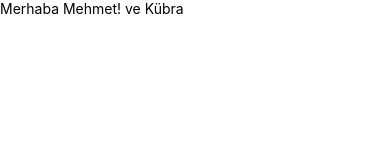
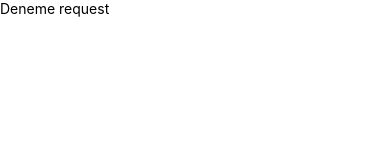
Before and after one commit to Pakurii/FastAndHealthy, a React Native app: screen / in a window 390 px wide. Shown: the top 160 px of the page. Built offline with nearby package versions, Linux system fonts and the light colour scheme.

Commit message:
Deneme request

```diff
--- a/src/App.js
+++ b/src/App.js
@@ -3,7 +3,7 @@ import React from 'react';
 const App = () => {
   return (
     <View>
-      <Text>Merhaba Mehmet! ve Kübra</Text>
+      <Text>Deneme request</Text>
     </View>
   );
 };
```
